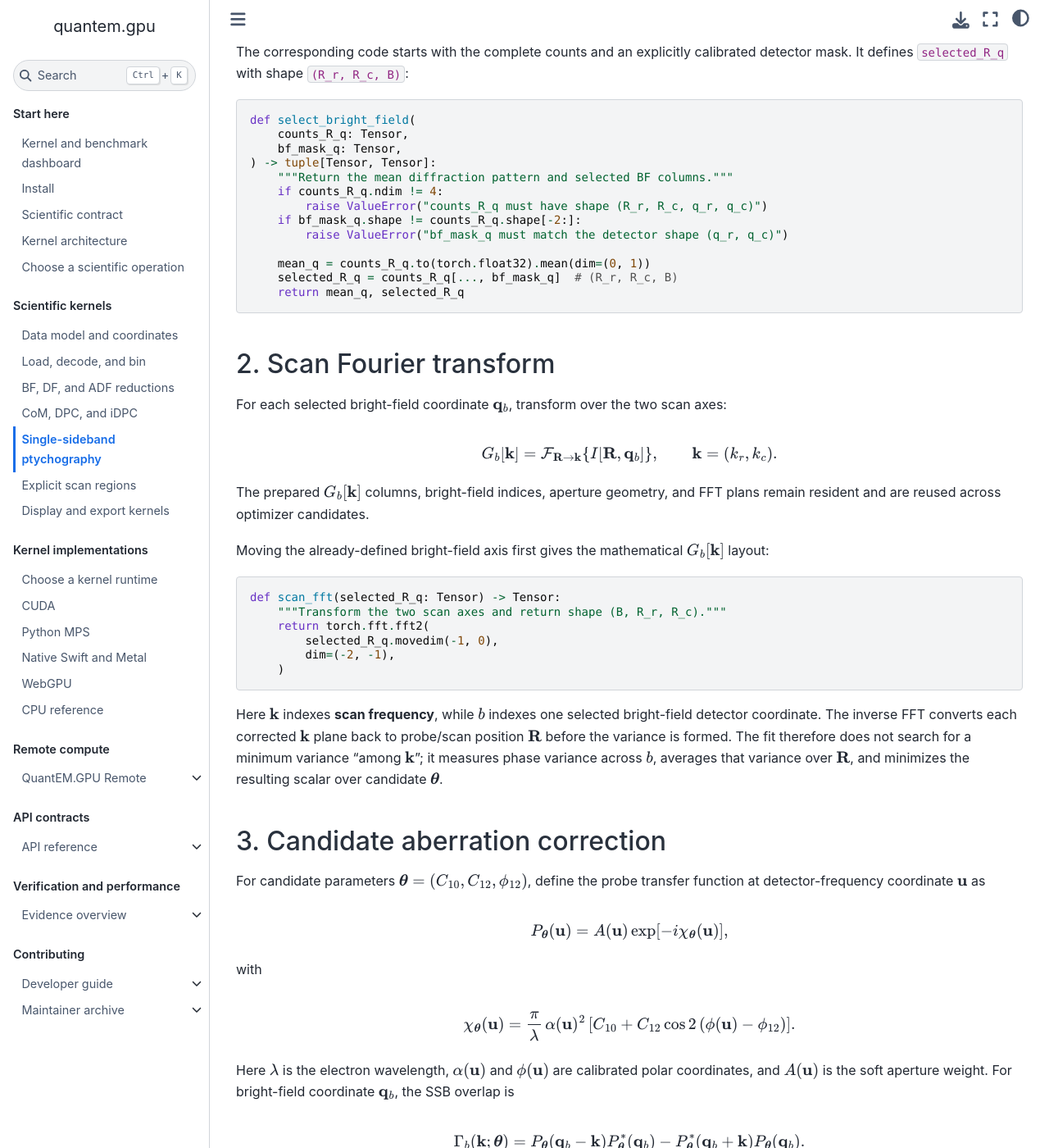
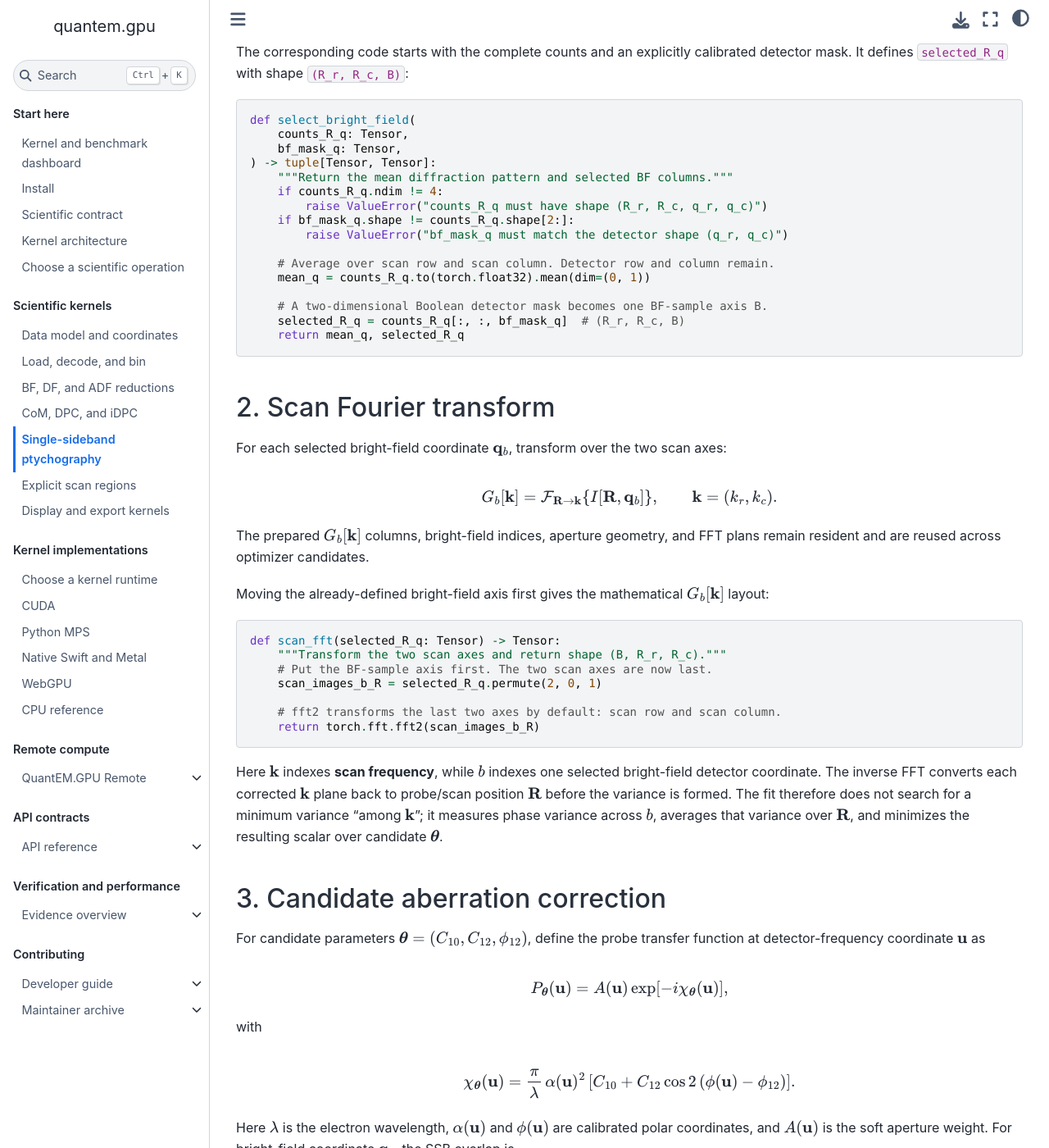
Before and after one commit to bobleesj/quantem.gpu, a Jupyter Book: the page built from docs/kernels/ssb.md, in a window 1280 px wide and 1400 px high, scrolled down 1025 px. Shown: the whole window at 82% size. Built offline with Jupyter Book 1.0.4 settings and Sphinx 7.4.7 and the Sphinx Book theme 1.1.4, drawn with Linux system fonts in a browser that asks for light colours; some of the changed text lies outside the part shown.

Commit message:
Use idiomatic PyTorch in SSB guide

````diff
--- a/docs/kernels/ssb.md
+++ b/docs/kernels/ssb.md
@@ -63,11 +63,14 @@ def select_bright_field(
     """Return the mean diffraction pattern and selected BF columns."""
     if counts_R_q.ndim != 4:
         raise ValueError("counts_R_q must have shape (R_r, R_c, q_r, q_c)")
-    if bf_mask_q.shape != counts_R_q.shape[-2:]:
+    if bf_mask_q.shape != counts_R_q.shape[2:]:
         raise ValueError("bf_mask_q must match the detector shape (q_r, q_c)")
 
+    # Average over scan row and scan column. Detector row and column remain.
     mean_q = counts_R_q.to(torch.float32).mean(dim=(0, 1))
-    selected_R_q = counts_R_q[..., bf_mask_q]  # (R_r, R_c, B)
+
+    # A two-dimensional Boolean detector mask becomes one BF-sample axis B.
+    selected_R_q = counts_R_q[:, :, bf_mask_q]  # (R_r, R_c, B)
     return mean_q, selected_R_q
 ```
 
@@ -92,10 +95,11 @@ $G_b[\mathbf k]$ layout:
 ```python
 def scan_fft(selected_R_q: Tensor) -> Tensor:
     """Transform the two scan axes and return shape (B, R_r, R_c)."""
-    return torch.fft.fft2(
-        selected_R_q.movedim(-1, 0),
-        dim=(-2, -1),
-    )
+    # Put the BF-sample axis first. The two scan axes are now last.
+    scan_images_b_R = selected_R_q.permute(2, 0, 1)
+
+    # fft2 transforms the last two axes by default: scan row and scan column.
+    return torch.fft.fft2(scan_images_b_R)
 ```
 
 Here $\mathbf k$ indexes **scan frequency**, while $b$ indexes one selected
@@ -198,8 +202,13 @@ def corrected_object(
     gamma_b_k = p_minus * p_q.conj() - p_plus.conj() * p_q
     unit_gamma = gamma_b_k / gamma_b_k.abs().clamp_min(1e-8)
     corrected_b_k = g_b_k * unit_gamma.conj()
+
+    # The overlap phase is undefined at zero scan frequency, so retain the
+    # explicitly prepared DC value instead of dividing by zero.
     corrected_b_k[:, 0, 0] = dc_value
-    return torch.fft.ifft2(corrected_b_k, dim=(-2, -1))
+
+    # ifft2 again uses the last two axes, converting (k_r, k_c) to (R_r, R_c).
+    return torch.fft.ifft2(corrected_b_k)
 ```
 
 Here `geometry.q` contains `(alpha2, azimuth, aperture)` arrays with shape
````
Also changed, not shown: 1 other file.
